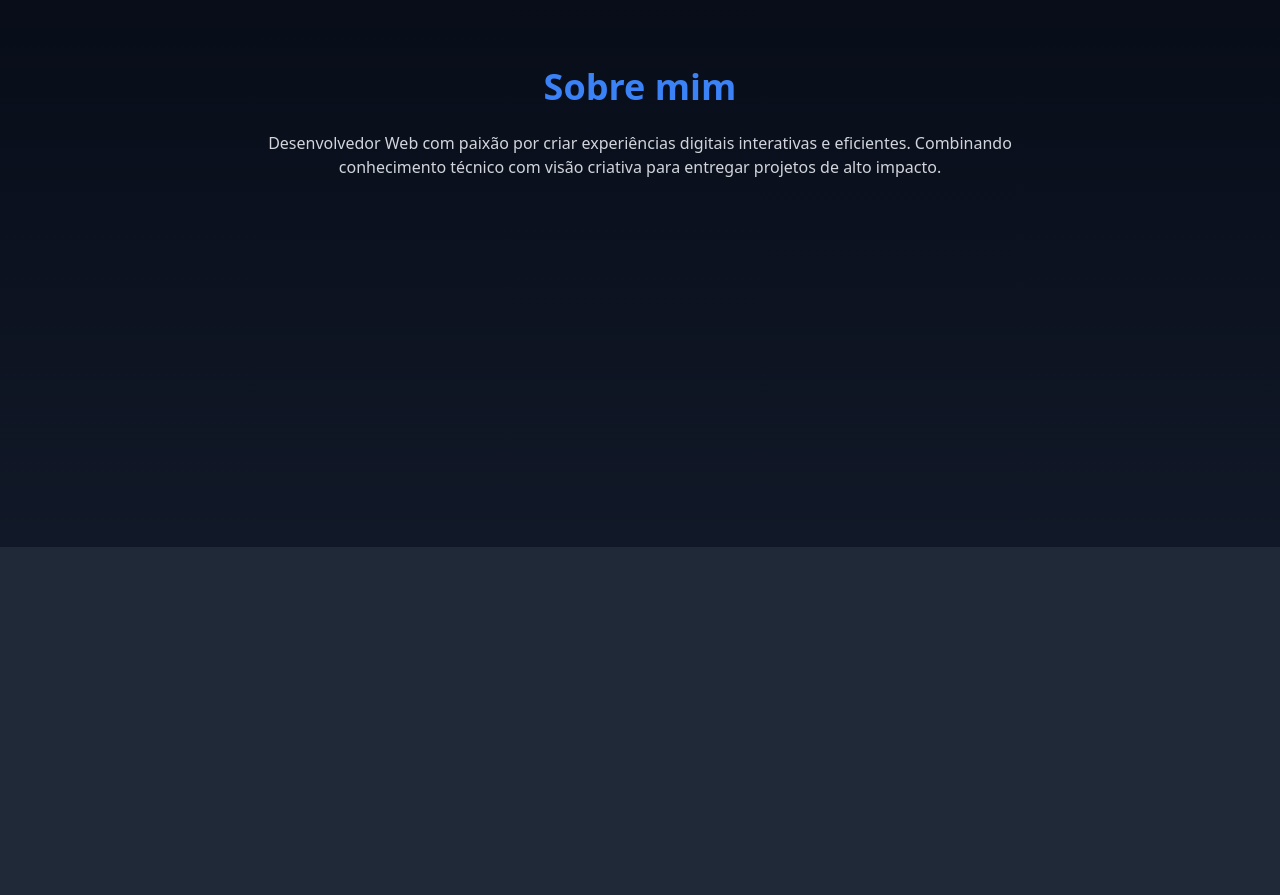
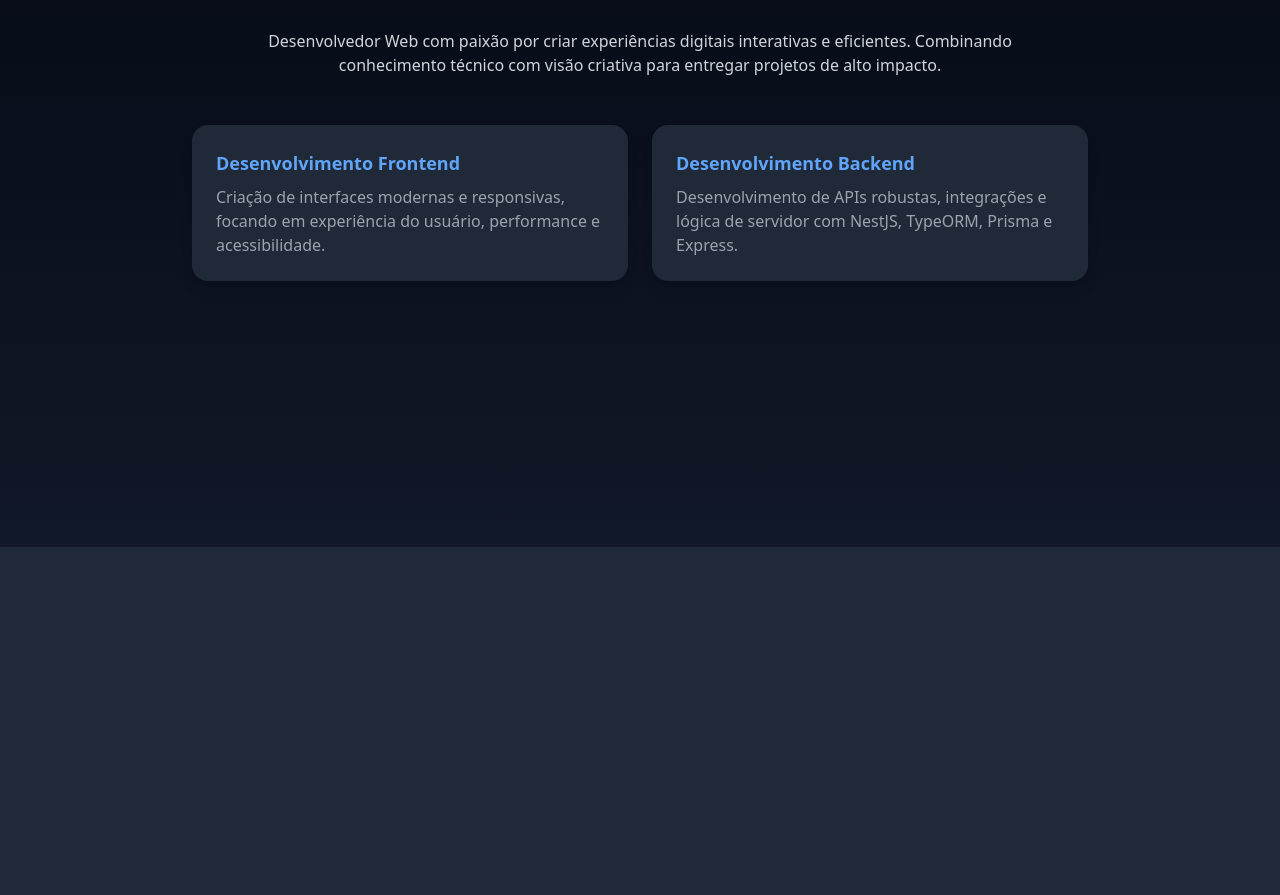
Before and after one commit to Yrmih/portfolio-web, a Next.js app: page / in a window 1280 px wide. Shown: the part 1053-1948 px from the top of the page. Built offline with nearby package versions, Linux system fonts and the light colour scheme.

Commit message:
refactor: melhorar a formatação e a estrutura do componente About

```diff
--- a/src/sections/About.tsx
+++ b/src/sections/About.tsx
@@ -1,13 +1,43 @@
 export default function About({ id }: { id: string }) {
   return (
-    <section id={id} className="min-h-screen flex flex-col justify-center items-center p-8 bg-gradient-to-b from-gray-950 to-gray-900 text-gray-100">
-      <h2 className="text-4xl font-bold mb-6 text-center text-blue-500">Sobre mim</h2>
+    <section
+      id={id}
+      className="min-h-screen flex flex-col justify-center items-center p-8 bg-gradient-to-b from-gray-950 to-gray-900 text-gray-100"
+    >
+      <h2 className="text-4xl font-bold mb-6 text-center text-blue-500">
+        Sobre mim
+      </h2>
       <p className="max-w-3xl text-center text-gray-300 mb-12">
-        Desenvolvedor Web com paixão por criar experiências digitais
-        interativas e eficientes. Combinando conhecimento técnico com visão
-        criativa para entregar projetos de alto impacto.
+        Desenvolvedor Web com paixão por criar experiências digitais interativas
+        e eficientes. Combinando conhecimento técnico com visão criativa para
+        entregar projetos de alto impacto.
       </p>
 
+      <div className="grid grid-cols-1 md:grid-cols-2 gap-6 max-w-4xl mb-12 w-full">
+        <div className="p-6 bg-gray-800 rounded-2xl shadow-lg">
+          <h3 className="text-lg font-semibold text-blue-400 mb-2">
+            Desenvolvimento Frontend
+          </h3>
+          <p className="text-gray-400">
+            Criação de interfaces modernas e responsivas, focando em experiência
+            do usuário, performance e acessibilidade.
+          </p>
+        </div>
+
+        <div className="p-6 bg-gray-800 rounded-2xl shadow-lg">
+          <h3 className="text-lg font-semibold text-blue-400 mb-2">
+            Desenvolvimento Backend
+          </h3>
+          <p className="text-gray-400">
+            Desenvolvimento de APIs robustas, integrações e lógica de servidor
+            com NestJS, TypeORM, Prisma e Express.
+          </p>
+        </div>
+      </div>
+
+      <div>
+
+      </div>
     </section>
   );
 }
```
